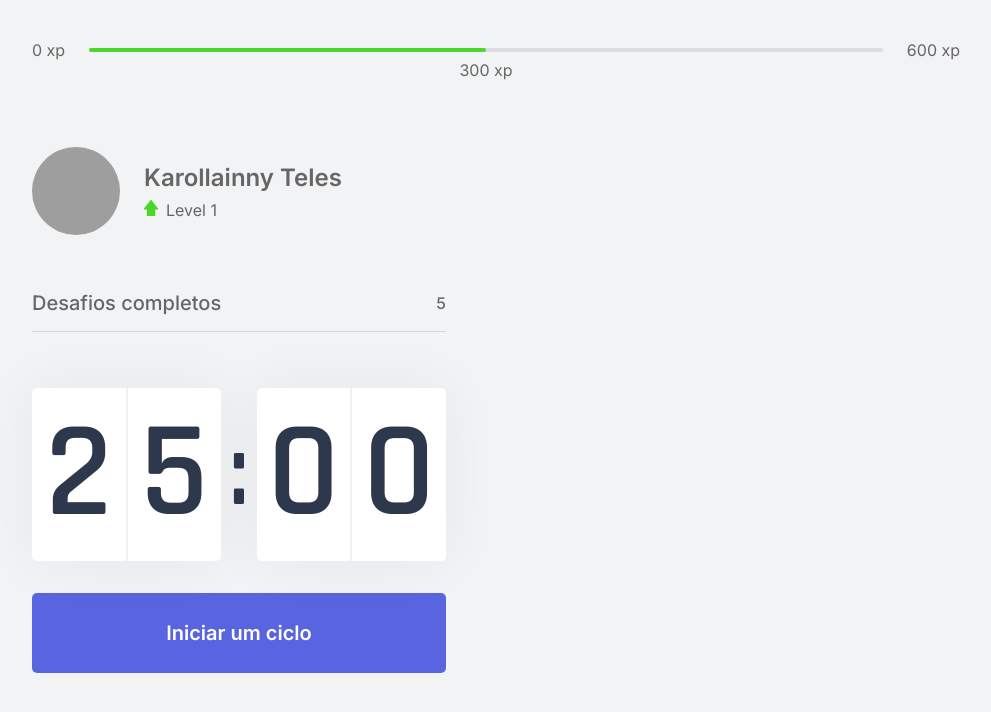
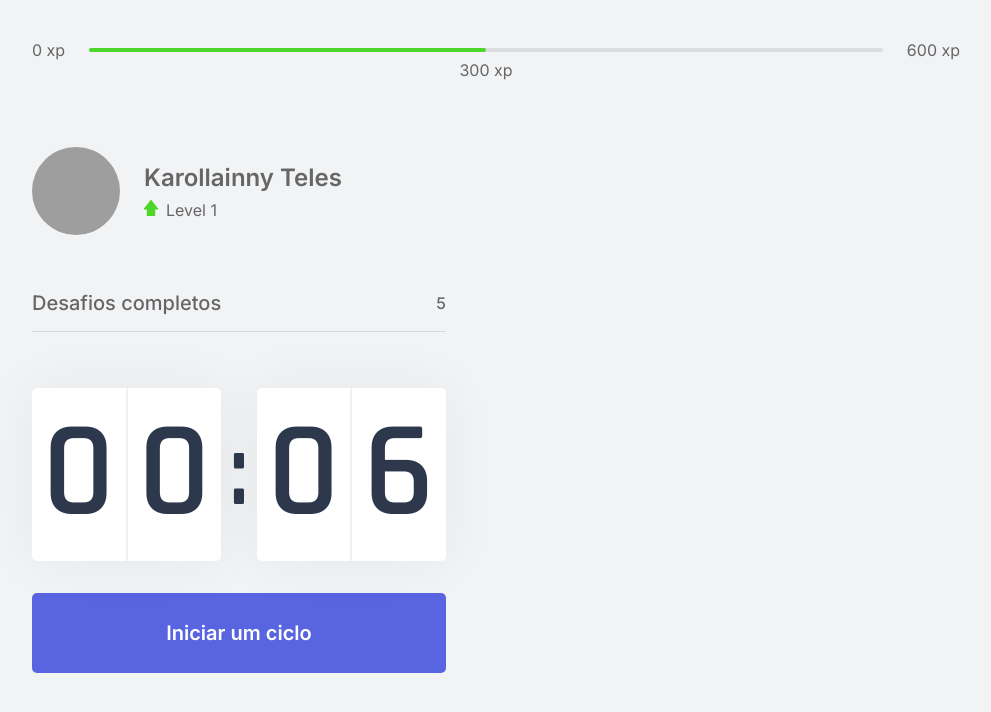
Before and after one commit to karollainnyteles/estudos-react, a Next.js app: page / in a window 1280 px wide. Shown: the top 712 px of the page, without its empty margins (144-1135 px from the left). Built offline with nearby package versions, Linux system fonts and the light colour scheme; grey boxes are pictures that could not be loaded.

Commit message:
Finalizando o Countdown

```diff
--- a/src/components/Countdown.tsx
+++ b/src/components/Countdown.tsx
@@ -1,9 +1,12 @@
 import { useState, useEffect } from 'react';
 import styles from '../styles/components/Countdown.module.css'
 
+let countdownTimeout : NodeJS.Timeout;
+
 export function Countdown() {
-    const [time, setTime] = useState(25 * 60);
+    const [time, setTime] = useState(0.1 * 60);
     const [isActive, setIsActive]= useState(false);
+    const [hasFinished, setHasFinished]= useState(false);
 
     const minutes = Math.floor(time/60);
     const seconds = time %60;
@@ -15,12 +18,22 @@
        setIsActive(true);
     }
 
+    function resetCountdown(){
+        clearTimeout(countdownTimeout);
+        setIsActive(false);
+        setTime(0.1*60);
+    }
+
     useEffect( () => {
 
         if(isActive && time > 0){
-            setTimeout(()=>{
+            countdownTimeout = setTimeout(()=>{
                setTime(time - 1);
             }, 1000)
+        }else if(isActive && time==0){
+            setHasFinished(true);
+            setIsActive(false);
+
         }
     }, [isActive, time])
 
@@ -37,8 +50,16 @@
                     <span>{secondRight}</span>
                 </div>
             </div>
-            {isActive ?(
-                <button type="button" className={`${styles.countdownButton} ${styles.countdownButtonActive}` } onClick={startCountdown}>
+
+            {hasFinished ?(
+                <button  className={styles.countdownButton}   disabled>
+                 Ciclo Encerrado
+
+             </button>
+            ) : (
+                <>
+                {isActive ?(
+                <button type="button" className={`${styles.countdownButton} ${styles.countdownButtonActive}` } onClick={resetCountdown}>
                 Abandonar ciclo
 
              </button>
@@ -51,6 +72,10 @@
             </button>
             )}
 
+                </>
+
+            )}
+
         </div>
     );
 }
--- a/src/styles/components/Countdown.module.css
+++ b/src/styles/components/Countdown.module.css
@@ -62,7 +62,7 @@
 
 }
 
-.countdownButton:hover{
+.countdownButton:not(:disabled):hover{
     background: var(--blue-dark);
 }
 .countdownButtonActive{
@@ -70,7 +70,14 @@
     color: var(--title);
 }
 
-.countdownButtonActive:hover{
+.countdownButtonActive:not(:disabled):hover{
     background: var(--red);
     color: var(--white);
 }
+
+.countdownButton:disabled{
+    background: var(--white);
+    color: var(--text);
+    cursor: not-allowed;
+
+}
```
